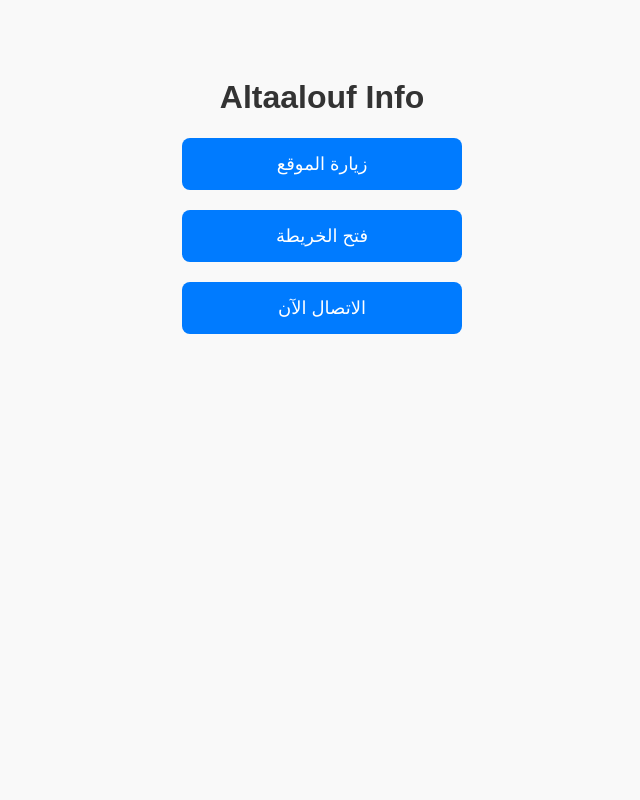
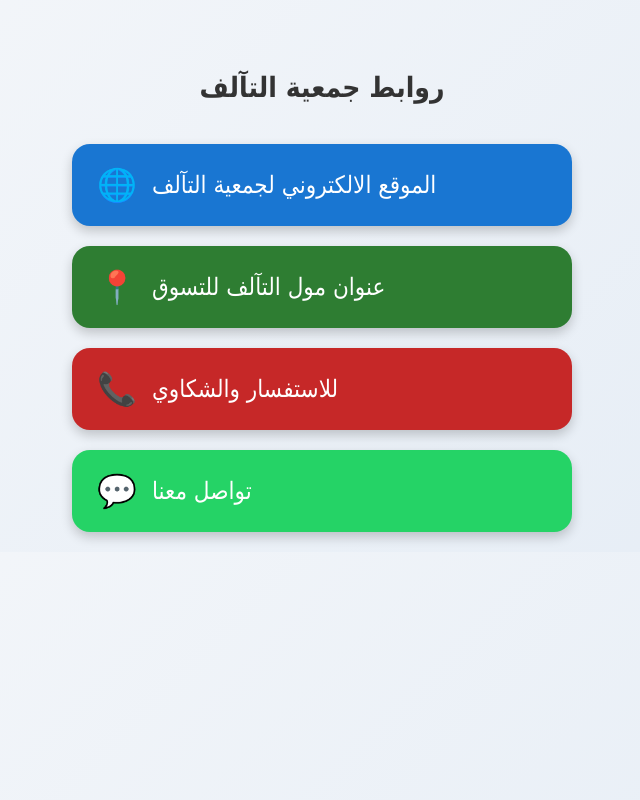
Before and after one commit to aisraa905-dot/altaalouf-page-, a plain HTML site: page index.html in a window 1280 px wide. Shown: the whole page, without its empty margins (318-958 px from the left). Drawn offline with Linux system fonts and the light colour scheme.

Commit message:
Update index.html
تحديث جديد

```diff
--- a/index.html
+++ b/index.html
@@ -2,39 +2,67 @@
 <html lang="ar">
 <head>
   <meta charset="UTF-8">
-    <meta name="viewport" content="width=device-width, initial-scale=1.0">
-    <title>Altaalouf Info</title>
+  <title>جمعية التآلف</title>
   <style>
     body {
-            font-family: Arial, sans-serif;
+      font-family: Tahoma, Arial;
       text-align: center;
-            padding: 50px;
-            background-color: #f9f9f9;
+      padding-top: 40px;
+      background: linear-gradient(135deg, #f5f7fa, #e4ecf5);
     }
-        h1 {
+    h2 {
+      margin-bottom: 40px;
       color: #333;
+      font-size: 28px;
     }
     .btn {
-            display: block;
-            width: 250px;
+      display: flex;
+      align-items: center;
+      justify-content: flex-start;
       margin: 20px auto;
-            padding: 15px;
-            background-color: #007bff;
+      padding: 22px 25px;
+      width: 90%;
+      max-width: 450px;
+      background: #1e88e5;
       color: white;
       text-decoration: none;
-            font-size: 18px;
-            border-radius: 8px;
-            transition: 0.3s;
+      border-radius: 18px;
+      font-size: 24px;
+      box-shadow: 0 5px 12px rgba(0,0,0,0.2);
+      transition: 0.2s;
     }
     .btn:hover {
-            background-color: #0056b3;
+      transform: scale(1.03);
     }
+    .btn span.icon {
+      font-size: 32px;
+      margin-right: 15px;
+    }
+    .site { background: #1976d2; }
+    .map { background: #2e7d32; }
+    .call { background: #c62828; }
+    .whatsapp { background: #25d366; }
   </style>
 </head>
 <body>
-    <h1>Altaalouf Info</h1>
-    <a class="btn" href="http://altaalouf.org/new.html" target="_blank">زيارة الموقع</a>
-    <a class="btn" href="https://maps.app.goo.gl/UBNYrpL2M9XPYntL6" target="_blank">فتح الخريطة</a>
-    <a class="btn" href="tel:+963930033034">الاتصال الآن</a>
+
+  <h2>روابط جمعية التآلف</h2>
+
+  <a class="btn site" href="http://altaalouf.org/new.html">
+    <span class="icon">🌐</span> الموقع الالكتروني لجمعية التآلف
+  </a>
+
+  <a class="btn map" href="https://maps.app.goo.gl/UBNYrpL2M9XPYntL6">
+    <span class="icon">📍</span> عنوان مول التآلف للتسوق
+  </a>
+
+  <a class="btn call" href="tel:0930033034">
+    <span class="icon">📞</span> للاستفسار والشكاوي
+  </a>
+
+  <a class="btn whatsapp" href="tel:0930099064">
+    <span class="icon">💬</span> تواصل معنا
+  </a>
+
 </body>
 </html>
```
Lines whose indentation alone changed are shown as unchanged.
